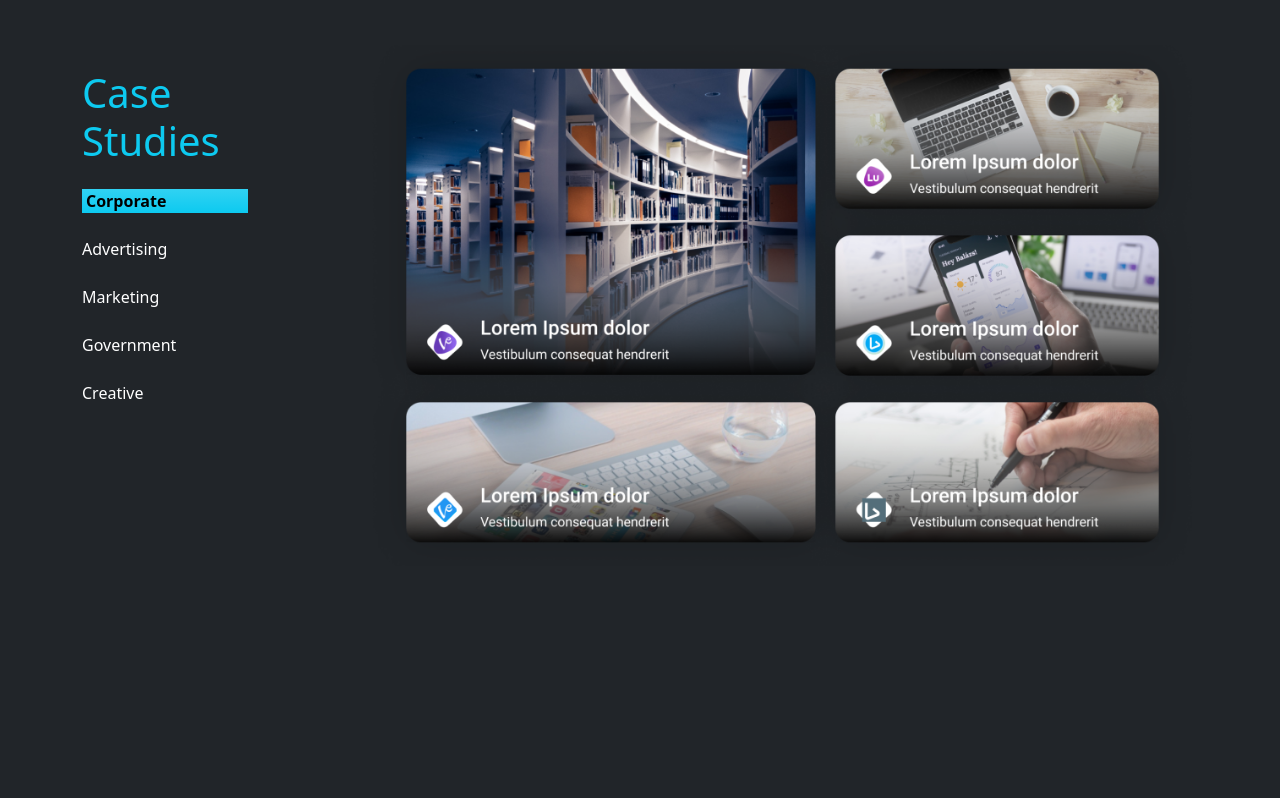
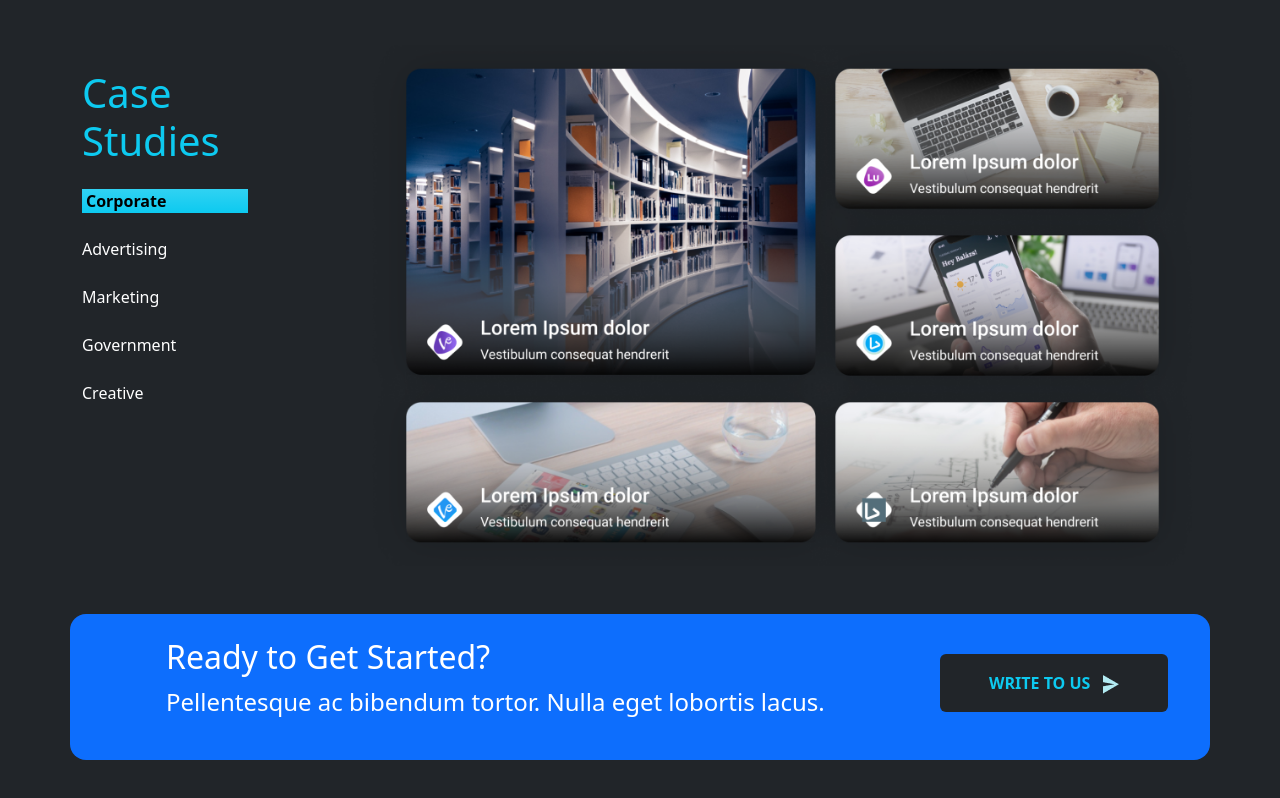
Before and after one commit to imtiazahmad-07/Agency-Landing-Page, a plain HTML site: page index.html in a window 1280 px wide. Shown: the part 3118-3916 px from the top of the page. Before the commit the page ends 3732 px from the top, so only its background shows below. Drawn offline with nearby package versions, Linux system fonts and the light colour scheme.

Commit message:
added Contact CTA

```diff
--- a/index.html
+++ b/index.html
@@ -386,6 +386,23 @@
     </section>
 
 
+    <!-- Contact CTA ... -->
+
+    <section class="container my-5 bg-primary rounded-4">
+        <div class="row my-5 ms-5 p-4">
+            <div class="col-lg-9">
+                <h2>Ready to Get Started?</h2>
+                <p class="fs-4">Pellentesque ac bibendum tortor. Nulla eget lobortis lacus.</p>
+            </div>
+            <div class="col-lg text-primary">
+                <a href="#" class="btn bg-dark text-info fw-semibold mt-3 px-lg-5 py-lg-3 text-uppercase">Write to us
+                    <img src="/Images/Shape.png" alt="" class="ms-2"/>
+                </a>
+            </div>
+        </div>
+    </section>
+
+    <!-- =========================== -->
 </body>
 
 </html>
```
